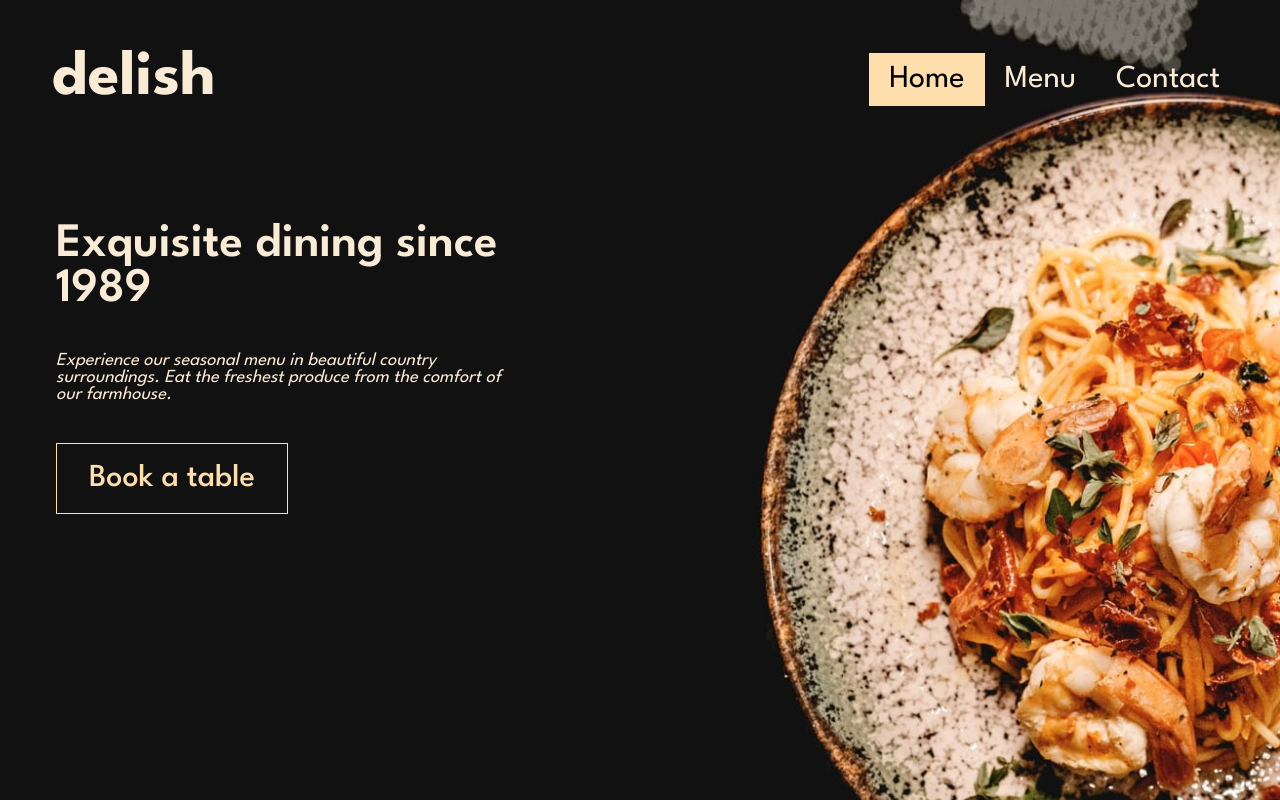
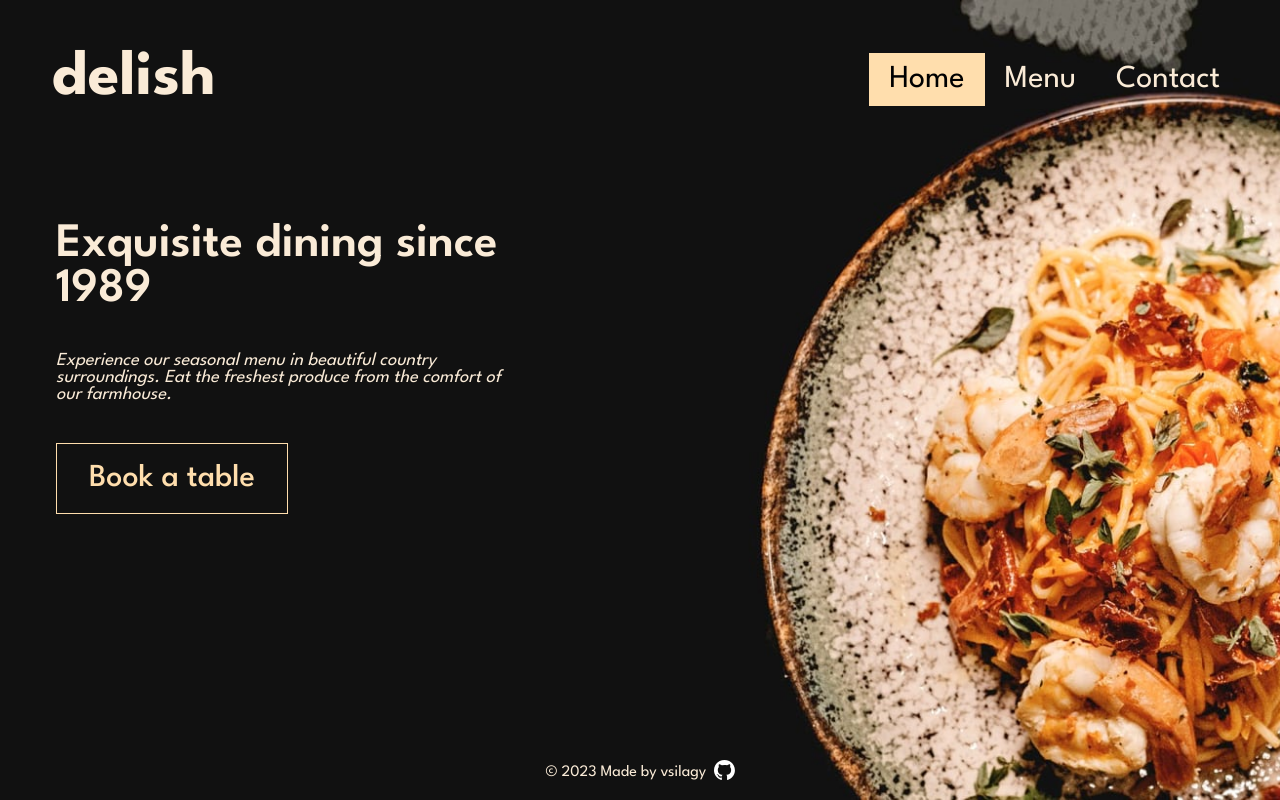
Before and after one commit to vsilagy/restaurant, a website built with webpack: page src/index.html in a window 1280 px wide. Built offline with nearby package versions, Linux system fonts and the light colour scheme.

Commit message:
add footer with a link to github repo

```diff
--- a/src/css/style.css
+++ b/src/css/style.css
@@ -91,3 +91,21 @@ body {
 	border-radius: 50%;
 	max-width: 20rem;
 }
+/* footer */
+.footer {
+	margin-top: auto;
+	padding: 1rem;
+	display: flex;
+	align-items: center;
+	justify-content: center;
+	gap: 0.5rem;
+}
+.footer img {
+	height: 1.25rem;
+	fill: antiquewhite;
+	transition: transform 0.4s ease-in-out;
+}
+.footer img:hover {
+	transform: rotateY(0.5turn) scale(1.4);
+	cursor: pointer;
+}
--- a/src/modules/Contact.js
+++ b/src/modules/Contact.js
@@ -11,9 +11,13 @@ export default function Contact() {
     NY 10065 <br>
     Phone: (212) 582-2000`;
 
-	const map = new Image();
-	map.classList.add('map');
-	map.src = mapImage;
+	const map = createElement('img', {
+		attributes: {
+			src: mapImage,
+			alt: 'Map',
+		},
+		className: 'map',
+	});
 
 	contact.appendChild(heading);
 	contact.appendChild(text);
--- /dev/null
+++ b/src/modules/footer.js
@@ -0,0 +1,28 @@
+import { createElement } from './utils';
+import githubImg from '../images/github.svg';
+
+export default function footer() {
+	const footer = createElement('footer', { className: 'footer' });
+	const text = createElement('p', {
+		content: '© 2023 Made by vsilagy',
+	});
+	const link = createElement('a', {
+		attributes: {
+			href: 'https://github.com/vsilagy/restaurant',
+			target: '_blank',
+		},
+	});
+
+	const image = createElement('img', {
+		attributes: {
+			src: githubImg,
+			alt: 'github logo',
+		},
+	});
+
+	footer.appendChild(text);
+	link.appendChild(image);
+	footer.appendChild(link);
+
+	return footer;
+}
--- a/src/modules/nav.js
+++ b/src/modules/nav.js
@@ -1,6 +1,7 @@
 import { createElement } from './utils';
 import { main } from './page-load';
 import Home from './Home';
+import Menu from './Menu';
 import Contact from './Contact';
 
 export function createNav() {
@@ -54,6 +55,7 @@ export const handleTabClick = () => {
 			Home();
 		} else if (targetTab.id === 'menu') {
 			main.innerHTML = '';
+			Menu();
 		} else if (targetTab.id === 'contact') {
 			main.innerHTML = '';
 			Contact();
--- a/src/modules/page-load.js
+++ b/src/modules/page-load.js
@@ -1,10 +1,12 @@
 import { content } from '../index.js';
 import { createElement } from './utils.js';
 import { createNav, handleTabClick } from './nav.js';
+import footer from './footer.js';
 
 export function loadPage() {
 	content.appendChild(createNav());
 	content.appendChild(main);
+	content.appendChild(footer());
 	handleTabClick();
 }
 
```
Also changed, not shown: src/images/github.svg (added).
